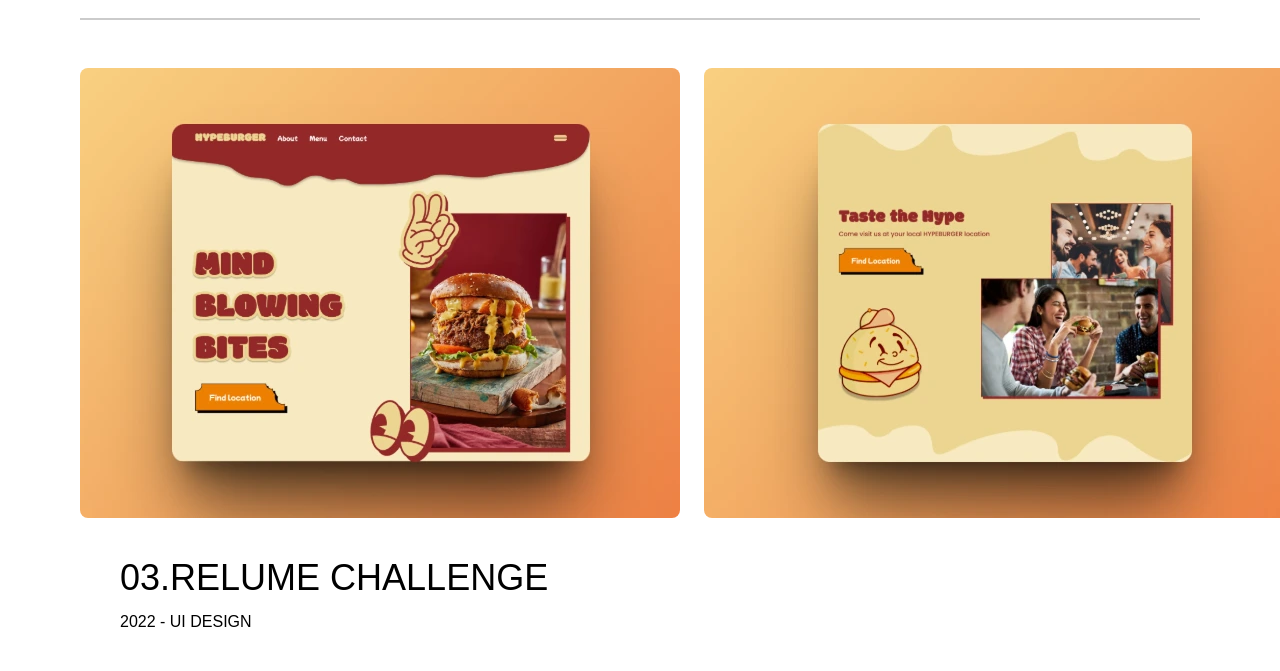
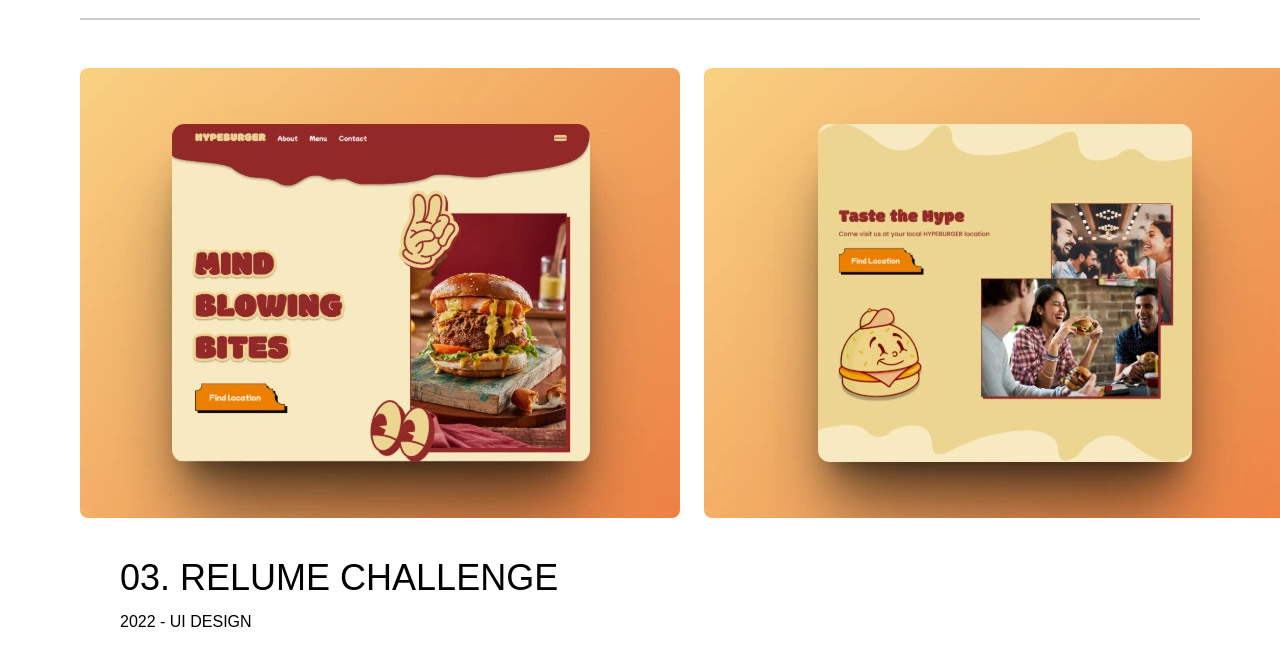
Before and after one commit to AnthxnyL/rui-portfolio, an Astro site: page /project/04-relume-challenge in a window 1280 px wide. Shown: the part 94-765 px from the top of the page. Built offline with nearby package versions, Linux system fonts and the light colour scheme; Astro itself is replaced by a stand-in of ours; a web font is replaced by a local one.

Commit message:
Update Projets “04-relume-challenge”

```diff
--- a/src/content/projects/04-relume-challenge.md
+++ b/src/content/projects/04-relume-challenge.md
@@ -1,5 +1,5 @@
 ---
-title: 03.Relume Challenge
+title: 03. RELUME CHALLENGE
 description: >-
   This project, presented during a hackathon, aimed to design an innovative
   training program for managers.
```
